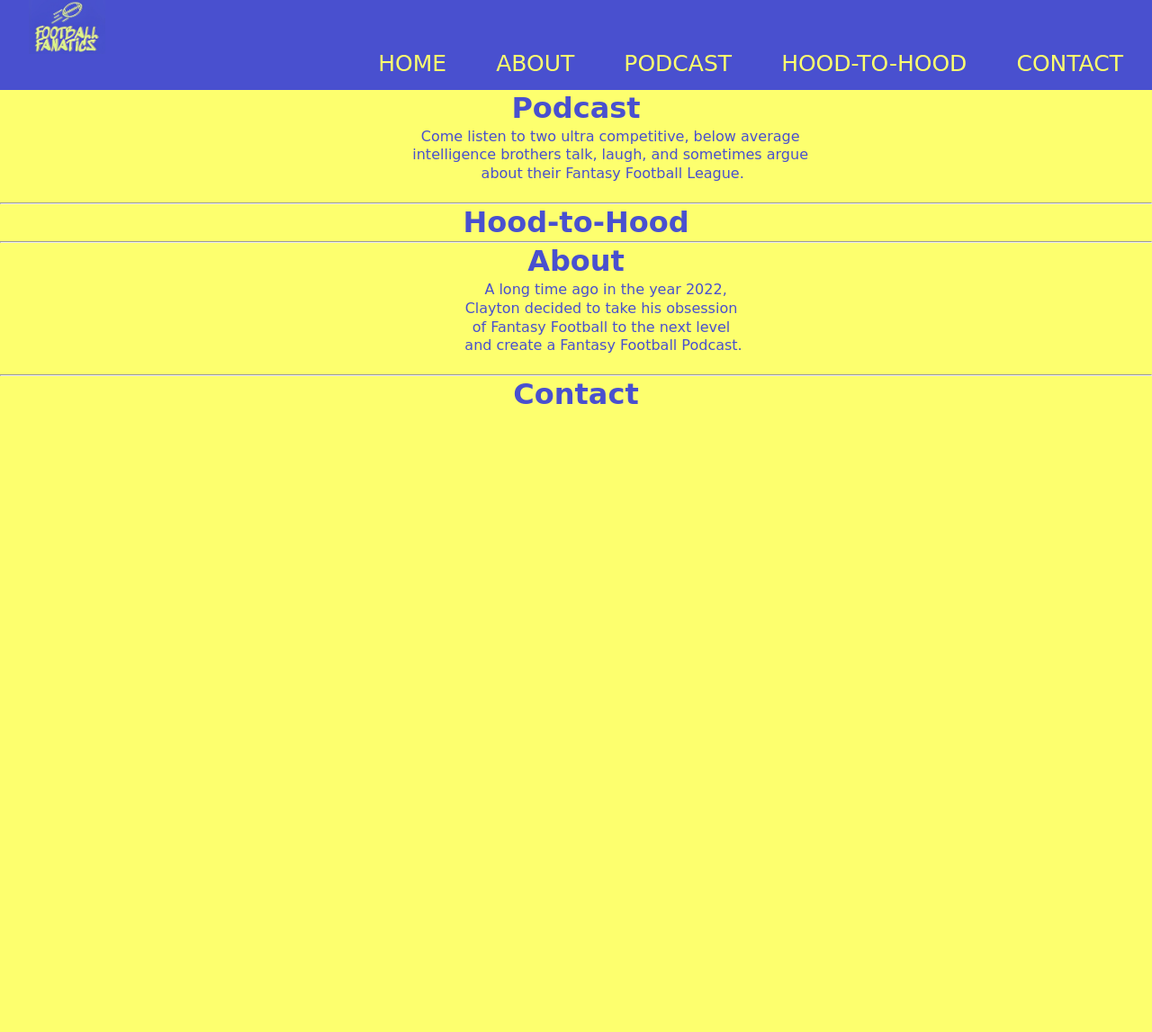
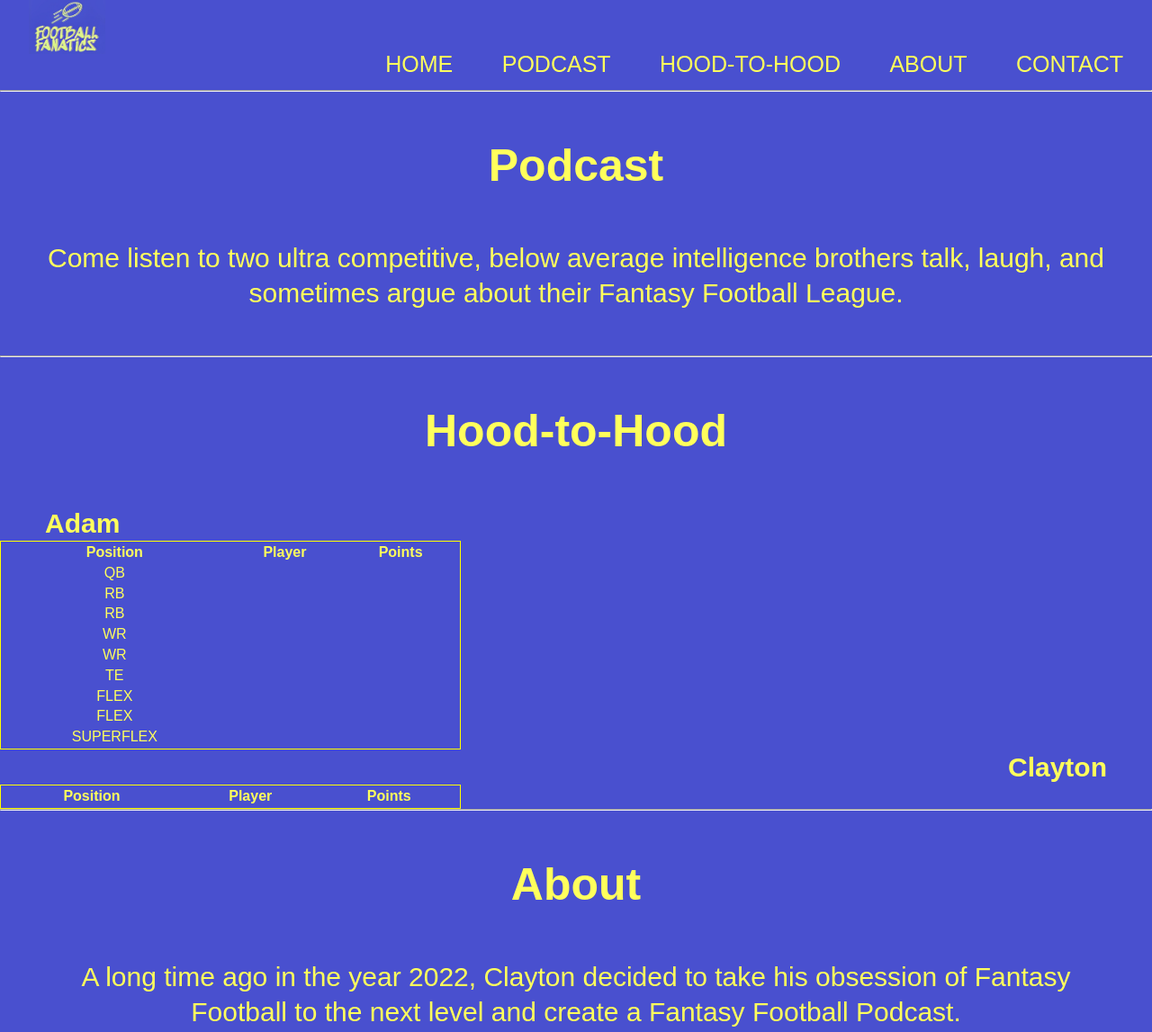
Before and after one commit to adamhood15/football-fanatics, a plain HTML site: page index.html in a window 1280 px wide. Shown: the top 1147 px of the page at 90% size. Before the commit the page ends 800 px from the top, so only its background shows below. Drawn offline with Linux system fonts and the light colour scheme.

Commit message:
added hood-to-hood tables and a few links

```diff
--- a/index.html
+++ b/index.html
@@ -21,11 +21,11 @@
 
                 <nav>
                     <ul>
-                        <li><a href="#">Home</a></li>
-                        <li><a href="#">About</a></li>
-                        <li><a href="#">Podcast</a></li>
-                        <li><a href="#">Hood-to-Hood</a></li>
-                        <li><a href="#">Contact</a></li>
+                        <li><a href="#Home" title= "Home" target="_top">Home</a></li>
+                        <li><a href="#Podcast" title="Podcast" target="_top">Podcast</a></li>
+                        <li><a href="#Hood-to-Hood" title="Hood-to-Hood" target="_top">Hood-to-Hood</a></li>
+                        <li><a href="#About" title="About" target="_top">About</a></li>
+                        <li><a href="#Contact" title="Contact" target="_top">Contact</a></li>
 
                     </ul>
 
@@ -36,33 +36,79 @@
         </header>
 
         <main>
-            <h1>Podcast</h1>
+            <hr>
+            <h1 id="Podcast">Podcast</h1>
 
-                <pre>
+                <p>
                 Come listen to two ultra competitive, below average
                 intelligence brothers talk, laugh, and sometimes argue
                 about their Fantasy Football League.
-                </pre>
+                </p>
 
                 <hr>
 
-            <h1>Hood-to-Hood</h1>
+            <h1 id="Hood-to-Hood">Hood-to-Hood</h1>
                  <!--Add Hood-to-Hood content here-->
+                 <table>
+                    <h2>Adam</h2>
+                    <tr>
+                        <th>Position</th>
+                        <th>Player</th>
+                        <th>Points</th>
+                    </tr>
+
+                    <tr>
+                        <td>QB</td>
+                    </tr>
+                    <tr>
+                        <td>RB</td>
+                    </tr>
+                    <tr>
+                        <td>RB</td>
+                    </tr>
+                    <tr>
+                        <td>WR</td>
+                    </tr>
+                    <tr>
+                        <td>WR</td>
+                    </tr>
+                    <tr>
+                        <td>TE</td>
+                    </tr>
+                    <tr>
+                        <td>FLEX</td>
+                    </tr>
+                    <tr>
+                        <td>FLEX</td>
+                    </tr>
+                    <tr>
+                        <td>SUPERFLEX</td>
+                    </tr>
+                 </table>
+
+                 <table>
+                    <h3>Clayton</h3>
+                    <tr>
+                        <th>Position</th>
+                        <th>Player</th>
+                        <th>Points</th>
+                    </tr>
+                 </table>
                 <hr>
 
-            <h1>About</h1>
+            <h1 id="About">About</h1>
 
-            <pre>
-              A long time ago in the year 2022,
+            <p>
+            A long time ago in the year 2022,
             Clayton decided to take his obsession
             of Fantasy Football to the next level
             and create a Fantasy Football Podcast.
-            </pre>
+            </p>
 
                 <hr>
 
-            <h1>Contact</h1>
-
+            <h1 id="Contact">Contact</h1>
+                <p><a href= "mailto:adamhood15@gmail.com">Contact the Show</a></p>
                 <!--Add Contact Information Here-->
 
         </main>
--- a/style.css
+++ b/style.css
@@ -2,8 +2,10 @@
     margin: 0;
     padding: 0;
     line-height: 1.3;
-    font-family: "brush script MT", cursive;
+    font-family: "arial";
     text-align: center;
+    background-color: rgb(73, 80, 207);
+    color:rgb(255, 255, 92);
 }
 
 header {
@@ -17,15 +19,10 @@ header {
     margin: 0 auto;
 }
 
-body {
-
-    background-color: rgb(253, 255, 110);
-    color: rgb(73, 80, 207);
-
-}
-
 .logo {
     float: left;
+    height: 7%;
+    width: 7%;
 }
 
 nav {
@@ -45,20 +42,42 @@ nav li {
 }
 
 nav a {
-    color:rgb(253, 255, 110);
     text-decoration: none;
     text-transform: uppercase;
     font-size: 25px;
 }
 
-img {
-    height: 7%;
-    width: 7%;
+p {
+    text-align: center;
+    font-size: 30px;
+    border: 2px;
+    margin: 50px;
+    display: block;
+
+  }
+
+h1 {
+    border: 2px;
+    margin: 50px;
+    font-size: 50px;
 }
 
+h2 {
+    text-align: left;
+    padding-left: 50px;
+}
 
-p {
-    font-family: sans-serif;
-    text-align: center;
+h3 {
+    text-align: right;
+    padding-right: 50px;
+}
+
+h2, h3 {
     font-size: 30px;
-  }
+}
+
+table {
+    width: 40%;
+    text-align: left;
+    border: 1px solid yellow;
+}
```
